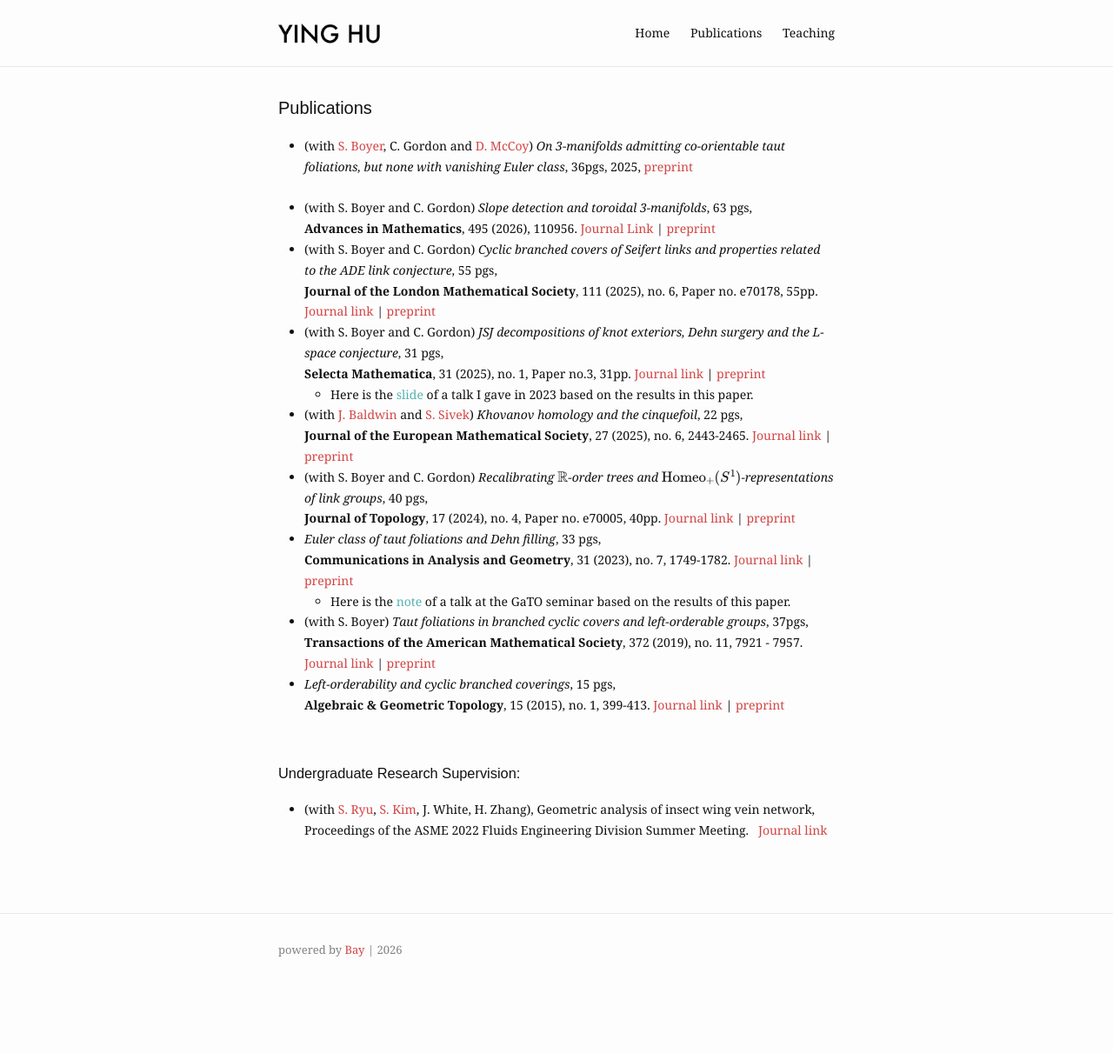
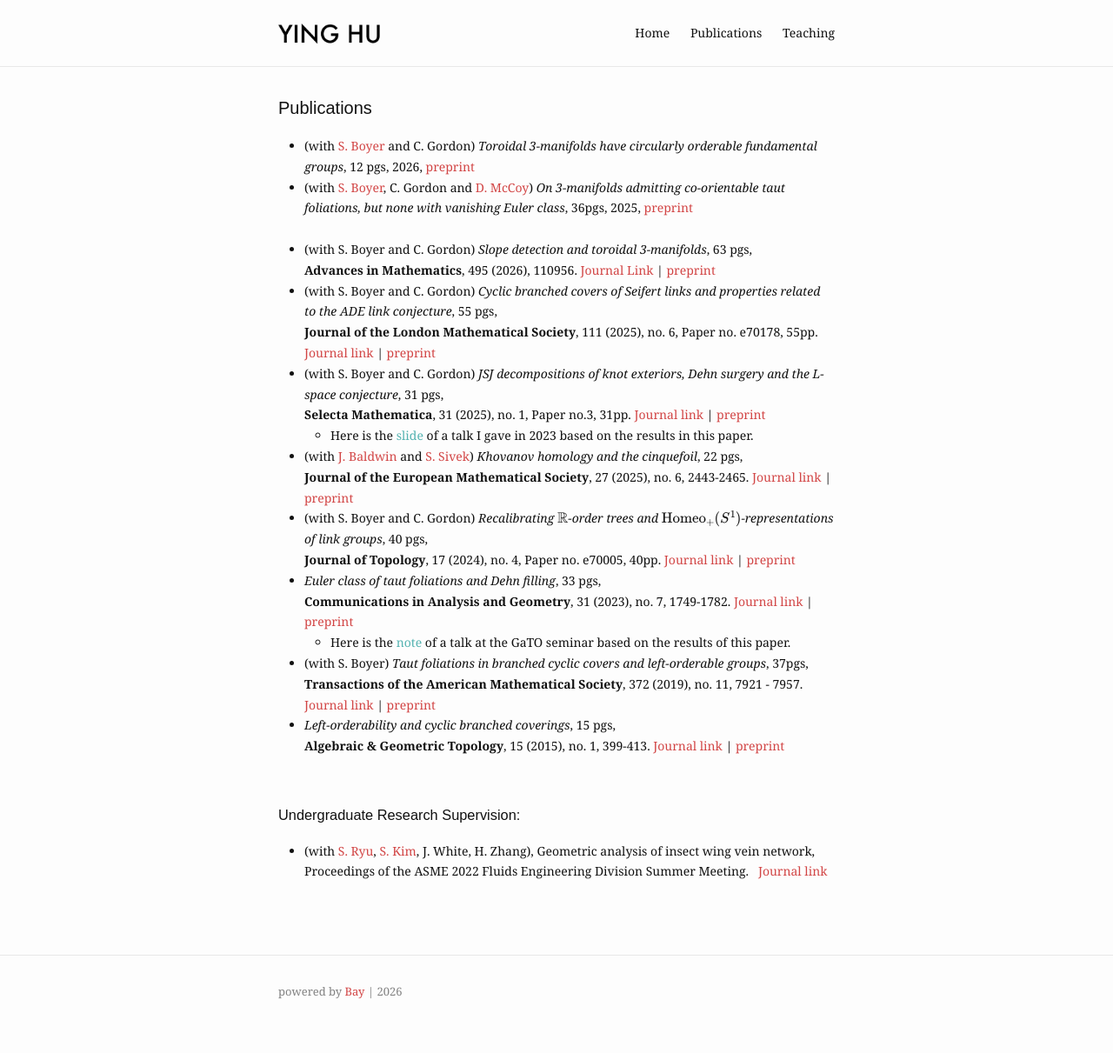
Before and after one commit to yinghu-math/yinghu-math.github.io, a Jekyll site: the page built from research.md, in a window 1280 px wide. Shown: the whole page at 87% size. Built offline with Jekyll 4.4.1, drawn with Linux system fonts in a browser that asks for light colours; before the commit the page ends 1163 px from its top, so only the background shows below that.

Commit message:
update preprint info

```diff
--- a/research.md
+++ b/research.md
@@ -10,6 +10,8 @@ slug: /research
         <li>(with <a href="https://www.cirget.uqam.ca/boyer/">S. Boyer</a> and <a href="https://cns.utexas.edu/directory/item/353-gordon-cameron-m?Itemid=349">C. Gordon</a>) <em>Slope detection, taut foliations, and the relative L-space conjecture</em>, <br>73 pgs, 2025. <a href="https://arxiv.org/abs/2508.06395">preprint</a>
         </li>
     -->
+        <li>(with <a href="https://www.cirget.uqam.ca/boyer/">S. Boyer</a> and C. Gordon) <em>Toroidal 3-manifolds have circularly orderable fundamental groups</em>, 12 pgs, 2026, <a href="https://arxiv.org/abs/2607.10529">preprint</a>
+        </li>
         <li> (with <a href="https://www.cirget.uqam.ca/boyer/">S. Boyer</a>, C. Gordon and <a href="https://sites.google.com/view/duncanmccoy">D. McCoy</a>) <em> On 3-manifolds admitting co-orientable taut foliations, but none with vanishing Euler class</em>, 36pgs, 2025, <a href="https://arxiv.org/abs/2509.20135v3">preprint</a>
         </li>
 
```
Also changed, not shown: index.md (+1 -1 lines).
